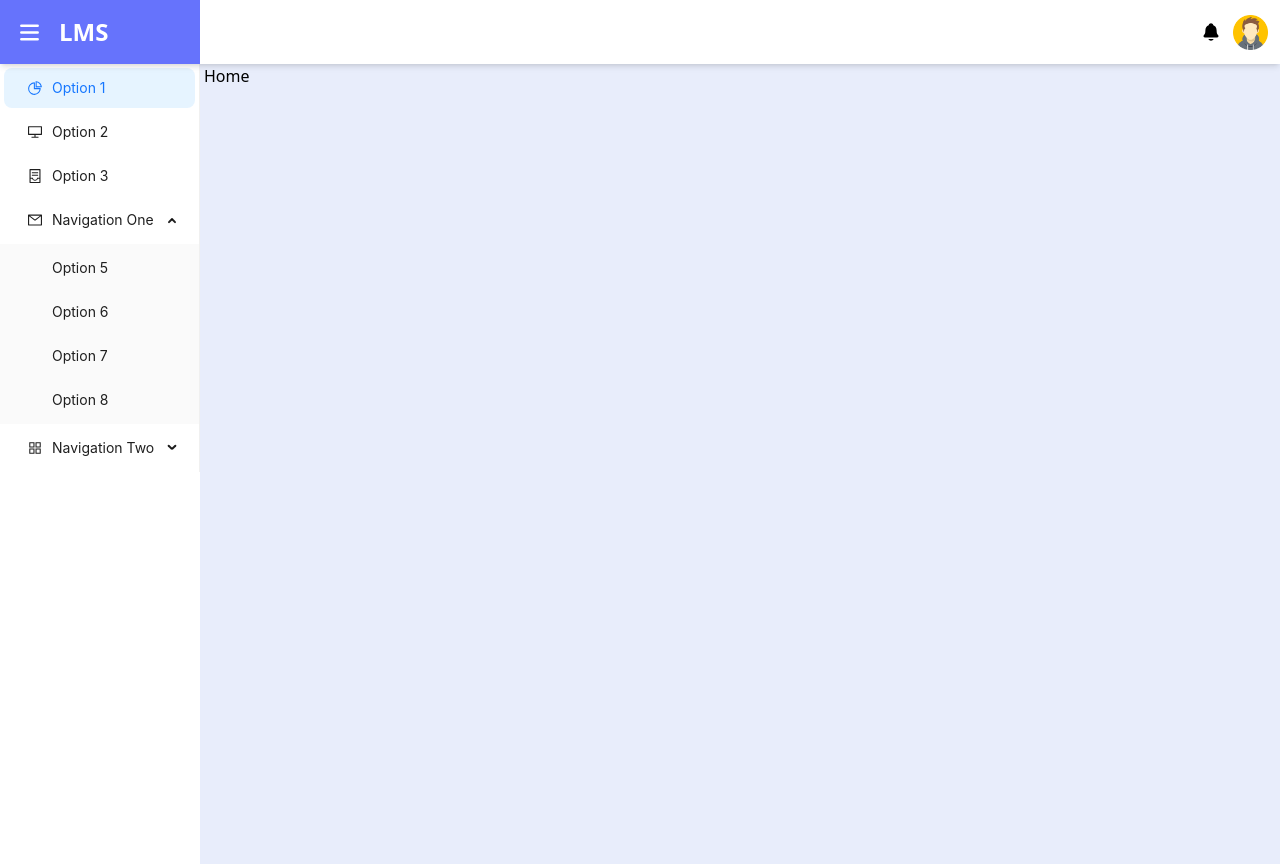
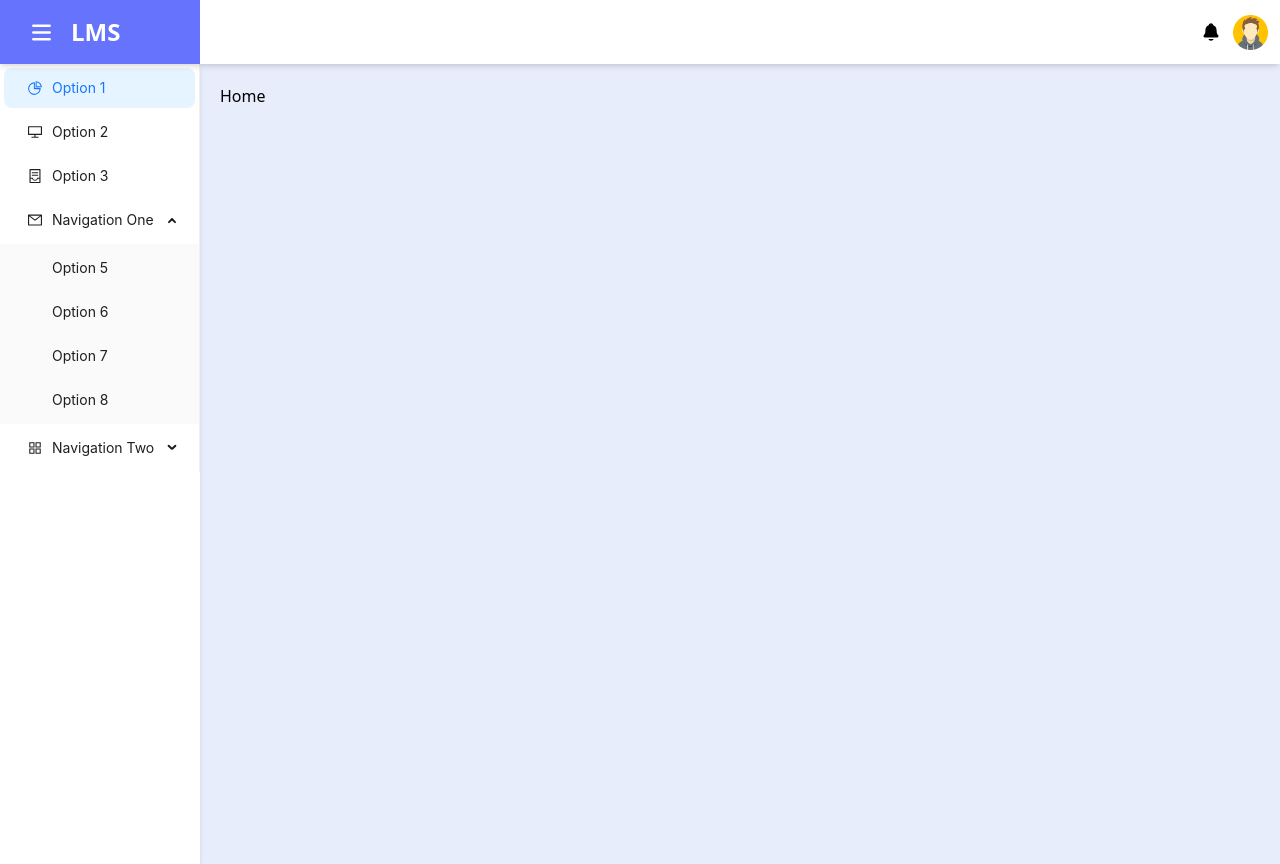
Before and after one commit to Prabuddhika96/LMS, a React (Create React App) app: page / in a window 1280 px wide. Built offline with nearby package versions, Linux system fonts and the light colour scheme.

Commit message:
create side bar

```diff
--- a/src/components/Header/Header.jsx
+++ b/src/components/Header/Header.jsx
@@ -8,7 +8,11 @@ function Header({ handleClick, title, isActive }) {
   return (
     <div className="sticky top-0 z-50 navbar shadow-md pr-3  bg-white">
       <div className="flex w-full h-16 justify-between items-center">
-        <div className="flex items-center px-3 justify-start gap-3 h-full bg-[#6673fc] text-white w-[200px]">
+        <div
+          className={`flex items-center px-3 justify-start gap-3  pl-6 h-full bg-[#6673fc] text-white duration-500 ${
+            isActive ? `w-[200px]` : `w-[80px]`
+          }`}
+        >
           <span
             className="text-3xl text-white cursor-pointer top-5"
             onClick={handleClick}
@@ -19,7 +23,12 @@ function Header({ handleClick, title, isActive }) {
               <BiMenuAltLeft size={35} className="px-1 bi bi-filter-left" />
             )}
           </span>
-          <span className="text-2xl flex justify-center font-bold">LMS</span>
+
+          {isActive && (
+            <span className="text-2xl flex justify-center duration-500  font-bold">
+              LMS
+            </span>
+          )}
         </div>
 
         <div className="flex justify-end items-center gap-3">
--- a/src/components/SidePanel/SideBar.jsx
+++ b/src/components/SidePanel/SideBar.jsx
@@ -63,7 +63,7 @@ function SideBar({ isActive, navData, setIsActive }) {
 
   return (
     <div
-      className={`${
+      className={`shadow-md ${
         isActive ? `w-[200px]` : `w-[80px]`
       } h-screen duration-500 bg-white`}
     >
--- a/src/layout/FeaturePages.jsx
+++ b/src/layout/FeaturePages.jsx
@@ -10,7 +10,7 @@ function FeaturePages({ Content, title, isActive, handleClick, setIsActive }) {
       <div className="flex">
         <SideBar isActive={isActive} setIsActive={setIsActive} />
         <div className={`min-h-screen`}>
-          <div className="ml-1 min-h-[500px] ">
+          <div className="p-5 min-h-[500px] ">
             <Content />
           </div>
         </div>
```
